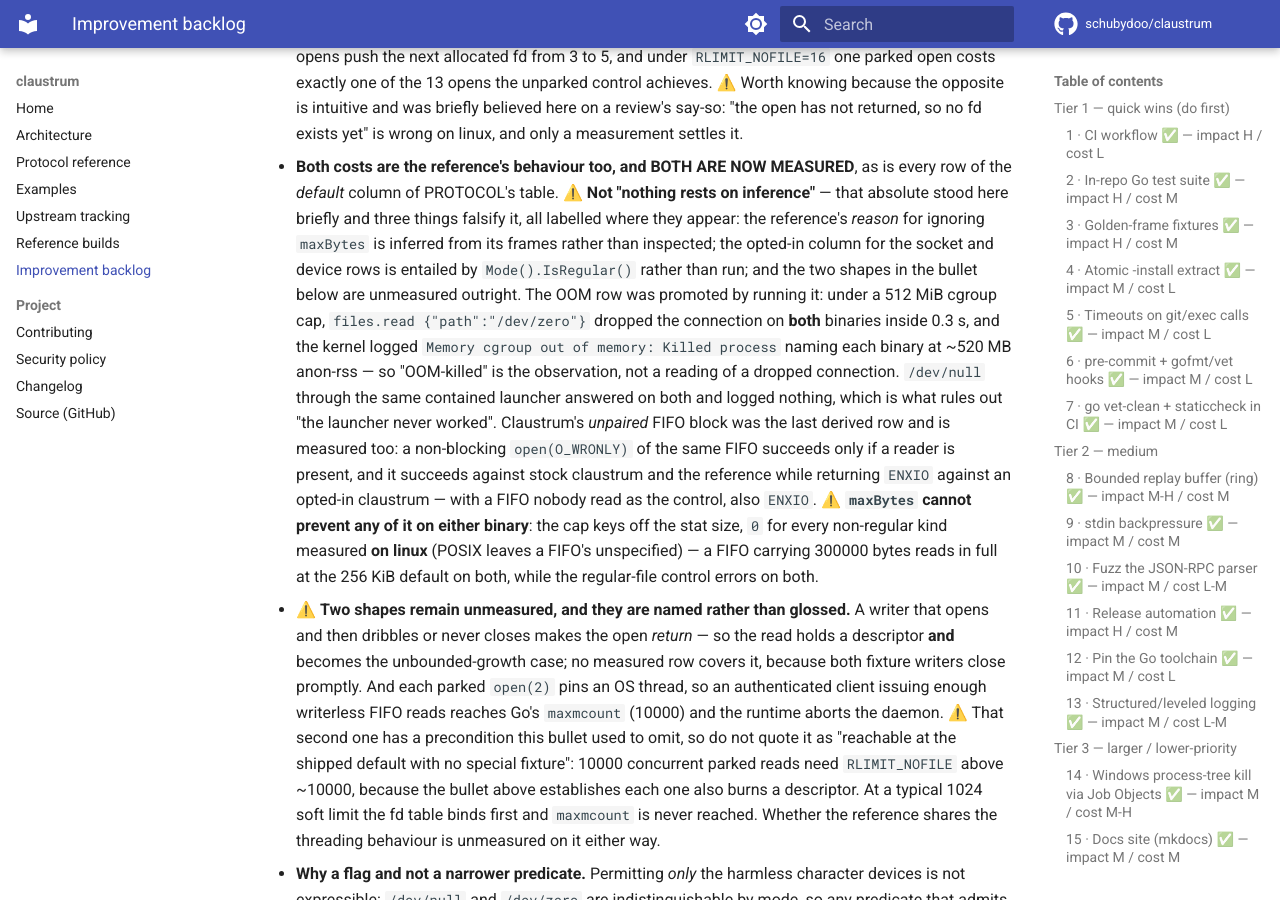
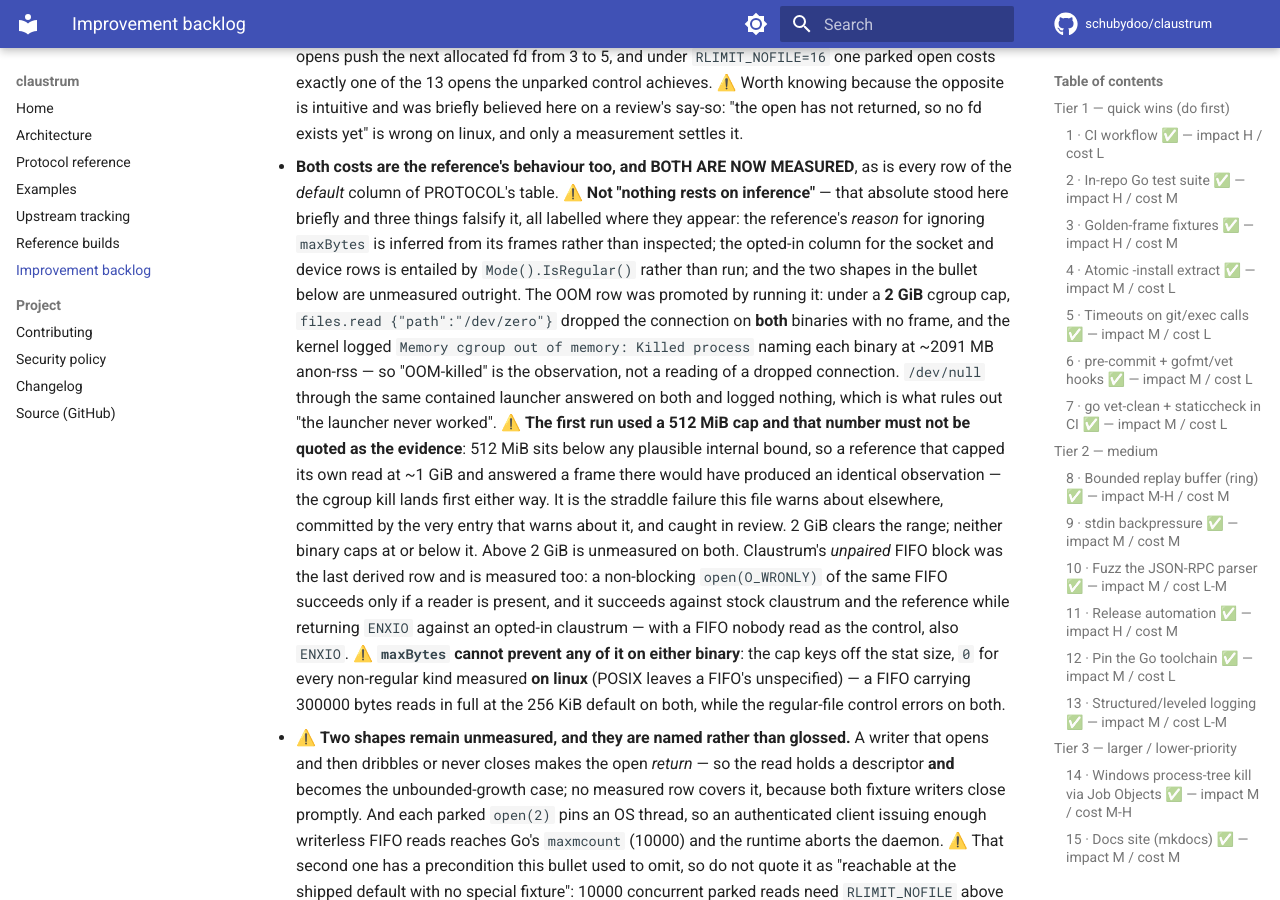
Before and after one commit to schubydoo/claustrum, an MkDocs documentation site: the page built from docs/IMPROVEMENTS.md, in a window 1280 px wide and 900 px high, scrolled down 18294 px. Built offline with MkDocs 1.6.1 and Material for MkDocs 9.7.7, drawn with Linux system fonts in a browser that asks for light colours; comment, search, counter and statistics services are not loaded.

Commit message:
fix: put the 2 GiB OOM measurement in the docs, and narrow the FIFO note
Round two of the PR review. Both findings were defects the round-one
fixes introduced or left behind.

The 2 GiB /dev/zero re-run reached the commit message of 8f59bd9 and no
committed file. All three docs still cited the 512 MiB run that the same
commit retires in its own words -- 512 MiB sits below any plausible
internal bound, so a reference capping at ~1 GiB and answering a frame
there would have produced an identical observation. That is the straddle
failure IMPROVEMENTS warns about, committed by the entry that warns about
it. PROTOCOL, IMPROVEMENTS and CLAUDE.md now carry the 2 GiB run
(~2091 MB anon-rss, no frame on either binary, /dev/null control clean)
and say why the smaller number must not be quoted.

The FIFO comment was wrong for a third time. Its replacement pointed at
PROTOCOL's D4 table for a shape PROTOCOL explicitly calls "measured but
not tabled", and claimed "every other shape stayed one-off" on
UPSTREAM-TRACKING's authority -- false for the paired FIFO, the 40-byte
FIFO and the socket, all locked in this suite's own goldens, and not what
UPSTREAM says, since that sentence is about the battery rather than the
Go suite. It now claims only where the 300000-byte row lives and nothing
about any other shape, and records all three prior wrong versions so the
next editor knows the failure mode.

Co-Authored-By: Claude Opus 5 <noreply@anthropic.com>

```diff
--- a/docs/IMPROVEMENTS.md
+++ b/docs/IMPROVEMENTS.md
@@ -868,13 +868,19 @@ completes it with `git.worktree_remove`, which shares the predicate
   is inferred from its frames rather than inspected; the opted-in column for the
   socket and device rows is entailed by `Mode().IsRegular()` rather than run; and
   the two shapes in the bullet below are unmeasured outright.
-  The OOM row was promoted by running it: under a 512 MiB cgroup cap,
+  The OOM row was promoted by running it: under a **2 GiB** cgroup cap,
   `files.read {"path":"/dev/zero"}` dropped the connection on **both** binaries
-  inside 0.3 s, and the kernel logged `Memory cgroup out of memory: Killed process`
-  naming each binary at ~520 MB anon-rss — so "OOM-killed" is the observation, not a
-  reading of a dropped connection. `/dev/null` through the same contained launcher
+  with no frame, and the kernel logged `Memory cgroup out of memory: Killed process`
+  naming each binary at ~2091 MB anon-rss — so "OOM-killed" is the observation, not
+  a reading of a dropped connection. `/dev/null` through the same contained launcher
   answered on both and logged nothing, which is what rules out "the launcher never
-  worked". Claustrum's *unpaired* FIFO block was the last derived row and is
+  worked". ⚠️ **The first run used a 512 MiB cap and that number must not be quoted
+  as the evidence**: 512 MiB sits below any plausible internal bound, so a reference
+  that capped its own read at ~1 GiB and answered a frame there would have produced
+  an identical observation — the cgroup kill lands first either way. It is the
+  straddle failure this file warns about elsewhere, committed by the very entry that
+  warns about it, and caught in review. 2 GiB clears the range; neither binary caps
+  at or below it. Above 2 GiB is unmeasured on both. Claustrum's *unpaired* FIFO block was the last derived row and is
   measured too: a non-blocking `open(O_WRONLY)` of the same FIFO succeeds only if a
   reader is present, and it succeeds against stock claustrum and the reference while
   returning `ENXIO` against an opted-in claustrum — with a FIFO nobody read as the
```
Also changed, not shown: CLAUDE.md (+5 -3 lines), docs/PROTOCOL.md (+1 -1 lines), 1 other file.
